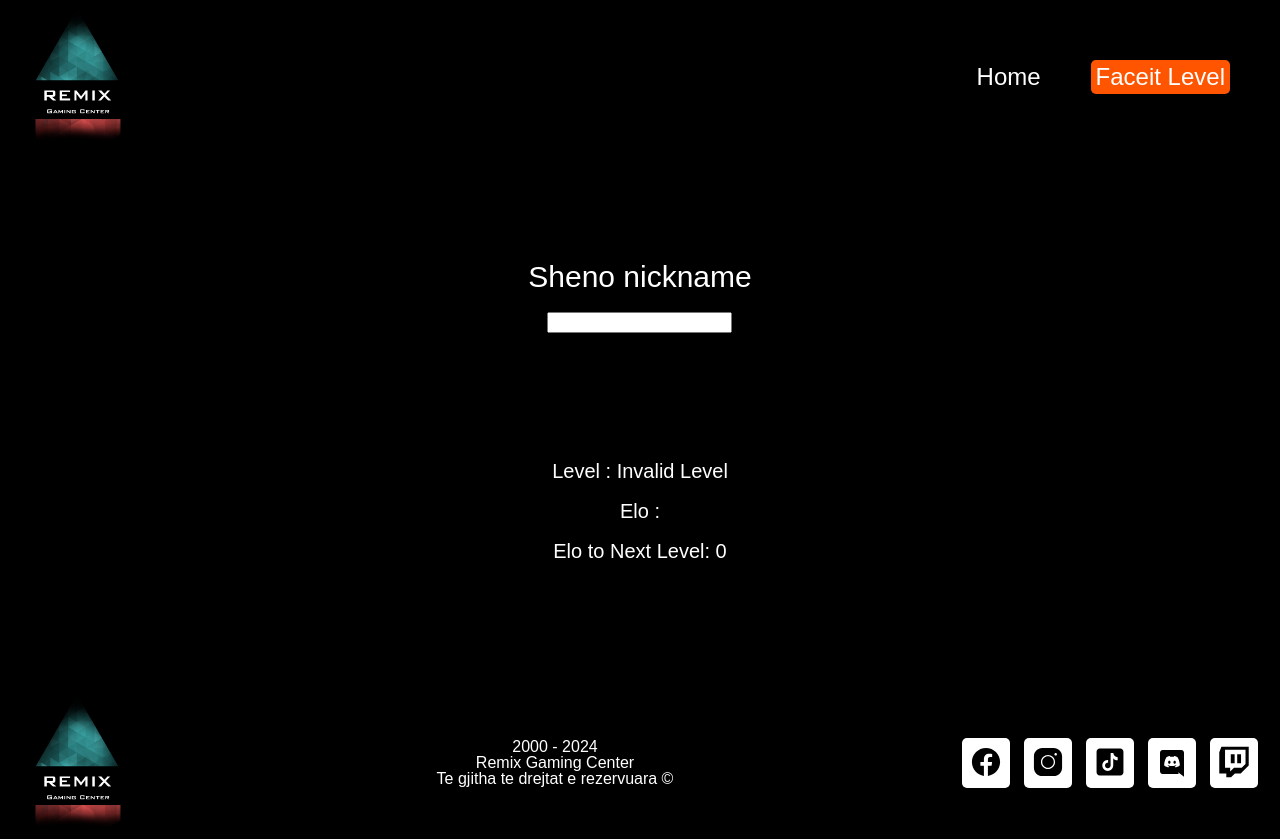
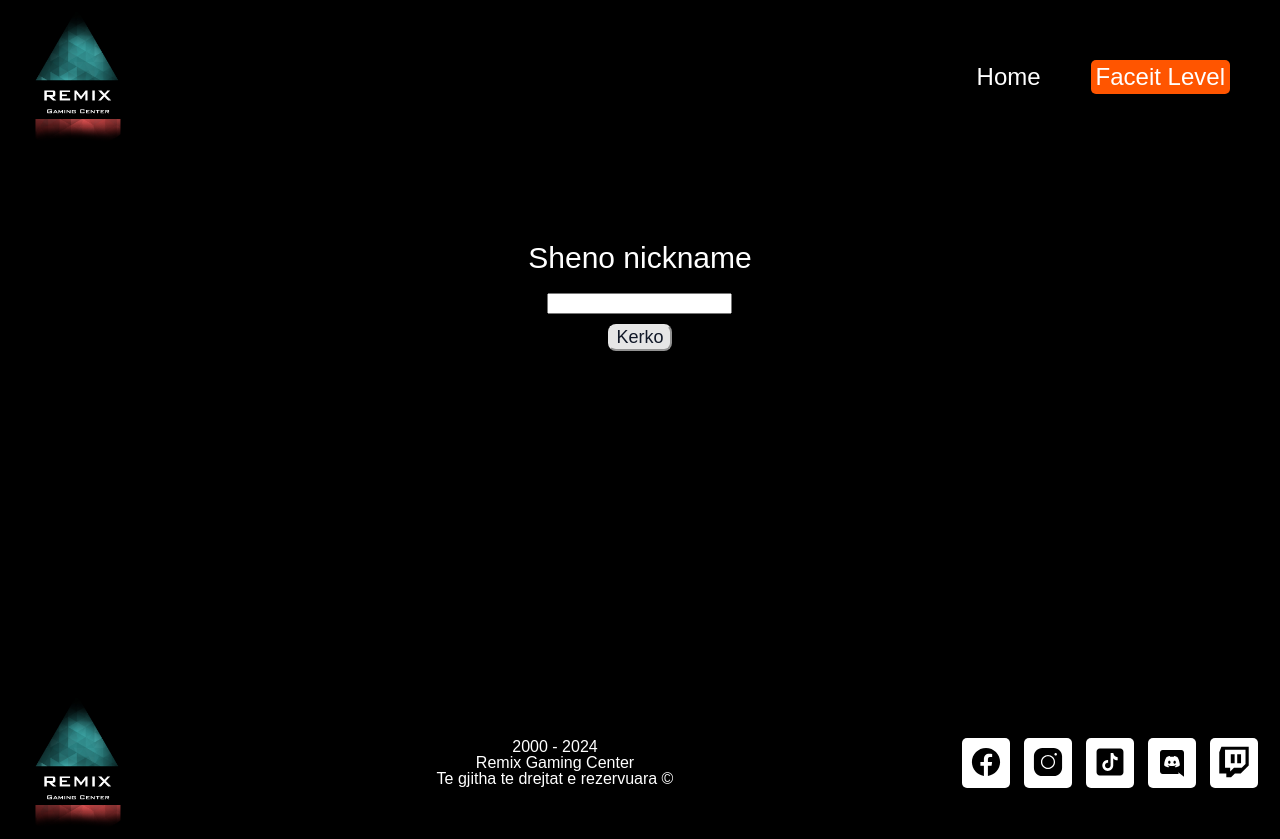
Before and after one commit to shkelzenjashari/remix-project, a React (Create React App) app: page /faceit in a window 1280 px wide. Built offline with nearby package versions, Linux system fonts and the light colour scheme; a web font is replaced by a local one.

Commit message:
faceitstats

```diff
--- a/src/FaceitStats/FaceitPlayer.js
+++ b/src/FaceitStats/FaceitPlayer.js
@@ -13,7 +13,7 @@ const FaceitPlayer = ({ player, keyword }) => {
   let lvl9 = 1751;
   let lvl10 = 2001;
 
-  let playerElo = player.elo;
+  let playerElo = player ? player.games.cs2.faceit_elo : null;
   let playerLvl;
   let eloToNextLevel;
 
@@ -65,10 +65,18 @@ const FaceitPlayer = ({ player, keyword }) => {
 
   return (
     <div className="faceitPlayer">
-      <h1>{keyword}</h1>
-      <p>Level : {playerLvl}</p>
-      <p>Elo : {playerElo}</p>
-      <p>Elo to Next Level: {eloToNextLevel}</p>
+      {player && (
+        <>
+          <h1>{keyword}</h1>
+          <p>Level : {playerLvl}</p>
+          <p>Elo : {playerElo}</p>
+          {playerLvl !== "Level 10" ? (
+            <p>Elo to Next Level: {eloToNextLevel}</p>
+          ) : (
+            <p>You reached the max level!</p>
+          )}
+        </>
+      )}
     </div>
   );
 };
--- a/src/FaceitStats/FaceitStats.js
+++ b/src/FaceitStats/FaceitStats.js
@@ -6,21 +6,42 @@ import FaceitPlayer from "./FaceitPlayer";
 import Footer from "../Footer/Footer";
 import NavbarFaceit from "./NavbarFaceit";
 
-//http://api.faceit.myhosting.info:81/?n=PLAYERNAME
+//https://open.faceit.com/data/v4/players?nickname=nexito&game=CS2
+//`https://open.faceit.com/data/v4/players?nickname=${keyword}&game=CS2`
+
 const FaceitStats = () => {
   const [keyword, setKeyword] = useState("");
   const [player, setPlayer] = useState("");
+  let apiKey = "82954729-1074-4a8d-b50e-460c0e719288";
 
-  // const fetchApiData = () => {
-  //   fetch(`http://api.faceit.myhosting.info:81/?n=${keyword}`)
-  //     .then((res) => {
-  //       return res.json();
-  //     })
-  //     .then((data) => {
-  //       console.log(data);
-  //       setPlayer(data);
-  //       console.log(player);
-  //     });
+  const fetchApiData = () => {
+    const apiKey = "82954729-1074-4a8d-b50e-460c0e719288";
+    const headers = {
+      Authorization: `Bearer ${apiKey}`,
+    };
+
+    fetch(
+      `https://open.faceit.com/data/v4/players?nickname=${keyword}&game=CS2`,
+      {
+        method: "GET",
+        headers: headers,
+      }
+    )
+      .then((res) => {
+        if (!res.ok) {
+          throw new Error("Network response was not ok");
+        }
+        return res.json();
+      })
+      .then((data) => {
+        console.log(data);
+        setPlayer(data);
+        console.log(player);
+      })
+      .catch((error) => {
+        console.error("There was a problem with the fetch operation:", error);
+      });
+  };
 
   return (
     <>
@@ -34,10 +55,10 @@ const FaceitStats = () => {
               value={keyword}
               onChange={(evt) => setKeyword(evt.target.value)}
             />
-            {/* {<button onClick={() => fetchApiData()}>Kerko</button>} */}
+            {<button onClick={() => fetchApiData()}>Kerko</button>}
           </div>
         </div>
-        {<FaceitPlayer player={player} keyword={keyword} />}
+        <FaceitPlayer player={player} keyword={keyword} />
       </div>
       <Footer />
     </>
```
